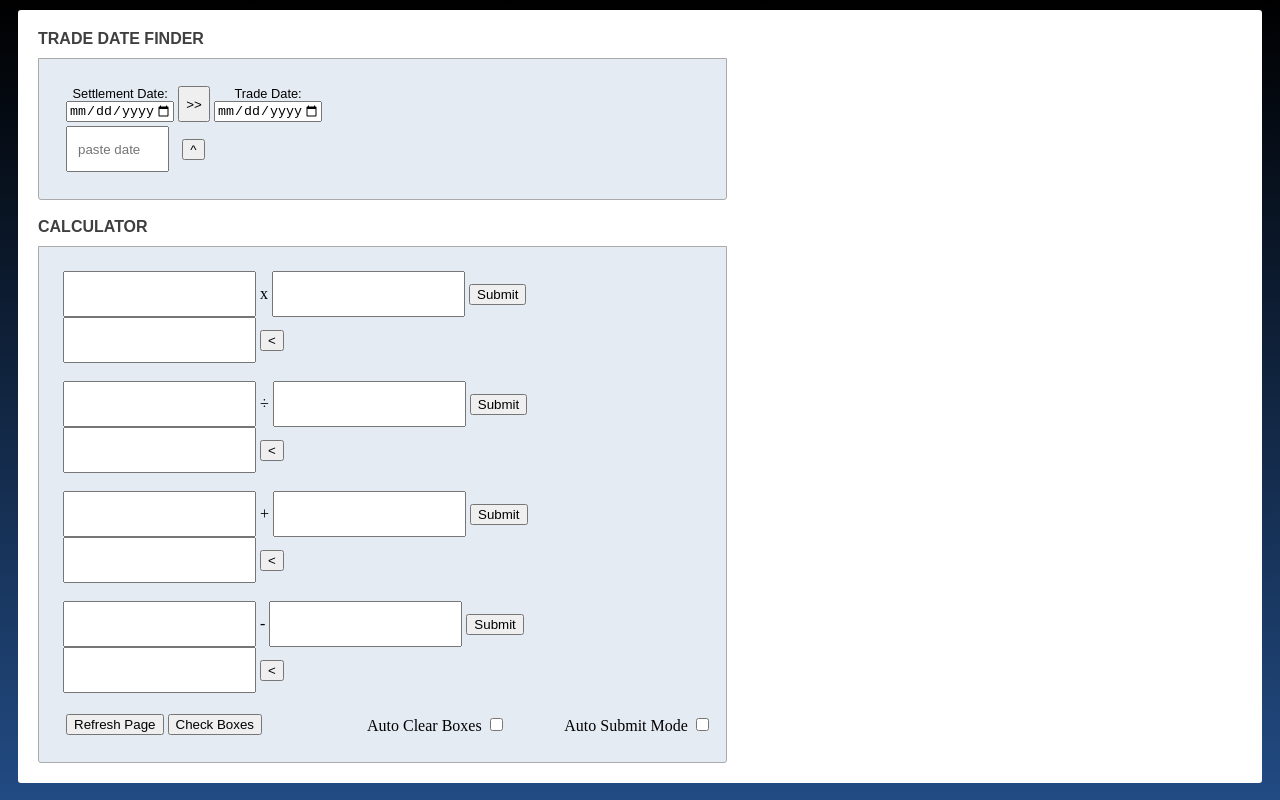
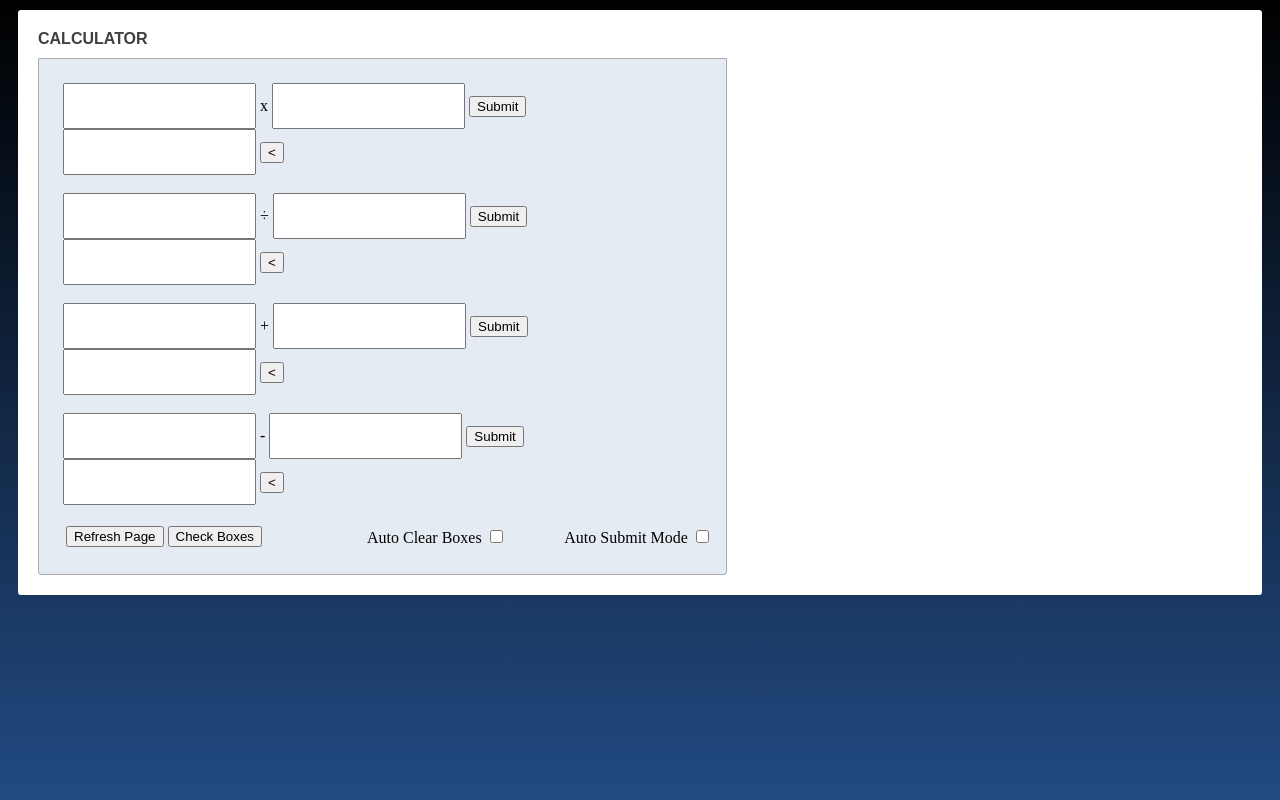
Before and after one commit to EvanTheSmith/work-calcuator, a plain HTML site: page index.html in a window 1280 px wide. Drawn offline with Linux system fonts and the light colour scheme.

Commit message:
reformatted index.html for visual clarity, comments and removal of non-essentials

```diff
--- a/index.html
+++ b/index.html
@@ -1,53 +1,19 @@
 <!DOCTYPE html>
 <html>
     <head>
-    <title>SEC v WF Companion App</title>
-    <script src="price_table.js"></script>
+    <title>Basic Work Calculator</title>
     <script defer src="javascript.js"></script>
     <link rel="stylesheet" type="text/css"  href='style.css' />
 </head>
 <body>
 <div id="wrapper">
-<div class="header-text">TRADE DATE FINDER</div>
-<div class="divbox">
-<table><tr>
-<form>
-<td id="caption">
-Settlement Date:
-<br />
-<input type="date" id="settle" data-date="0"
-min="2012-11-18"
-max="2016-12-16" />
-</td>
-<td>
-<button id="button"
-onClick="findDate()">>></button>
-</td>
-<td id= "caption">
-Trade Date:
-<br/>
-<input type="date"
-id="trade" data-date="0"
-min="2012-11-17" max="2016-12-13" />
-</td>
-<td id="copied">Copied!</td>
-</form>
-</tr>
-<tr>
-<td><form>
-<input type="text" id="paste_date" placeholder="paste date" oninput="pasteDate()">
-</form></td>
-<td colspan="2" id="flipper">
-<button title="Choose between Trade or Settlement date" id="flip button" onclick="flipper()">^</button>
-</tr></table>
-</div>
-
 
 <!-- Math Functionality Goes Here -->
 
+<div class="header-text">CALCULATOR</div>
 
-<br /><div class="header-text">CALCULATOR</div>
 <div id="calculator" class="divbox">
+
     <form class="times" data-memory="0" >
     <input type="text" id="box1" /> x
     <input type="text" id="box2" oninput="autoSubmit()"/>
@@ -63,7 +29,6 @@ min="2012-11-17" max="2016-12-13" />
     <input type="text" id="box3" />
     <input type="submit" title="Restore value" value="<" onclick="restoreResult()" />
     <div id="copied2">Copied!</div></form>
-
 <br />
     <form class="add" data-memory="0" >
     <input type="text" id="box1" /> +
@@ -72,7 +37,6 @@ min="2012-11-17" max="2016-12-13" />
     <input type="text" id="box3" />
     <input type="submit" title="Restore value" value="<" onclick="restoreResult()" />
     <div id="copied2">Copied!</div></form>
-
 <br />
     <form class="minus" data-memory="0" >
     <input type="text" id="box1" /> -
@@ -81,23 +45,28 @@ min="2012-11-17" max="2016-12-13" />
     <input type="text" id="box3" />
     <input type="submit" title="Restore value" value="<" onclick="restoreResult()" />
     <div id="copied2">Copied!</div></form>
+<br />
 
-<br />
-<table id="submit-table"><tr><form>
+<table id="submit-table"><tr><form> <!-- the row of buttons and check boxes -->
+
 <td style="text-align: left;">
 <input type="submit" onClick="location.reload()" value="Refresh Page" />
 <input type="submit" onClick="checkBoxes()" value="Check Boxes" />
 </td>
+
 <td>
 <label for="auto-clear">Auto Clear Boxes</label>
 <input type="checkbox" id="auto-clear" name="auto-clear" value="auto-clear">
 </td>
+
 <td>
 <label for="auto-submit">Auto Submit Mode</label>
 <input type="checkbox" id="auto-submit" name="auto-submit" value="auto-submit">
 </td>
+
 </form></tr></table>
-</div>
-</div>
+
+</div> <!-- end of calculator div box div -->
+</div> <!-- end of wrapper div -->
 </body>
 </html>
```
Lines whose indentation alone changed are shown as unchanged.
